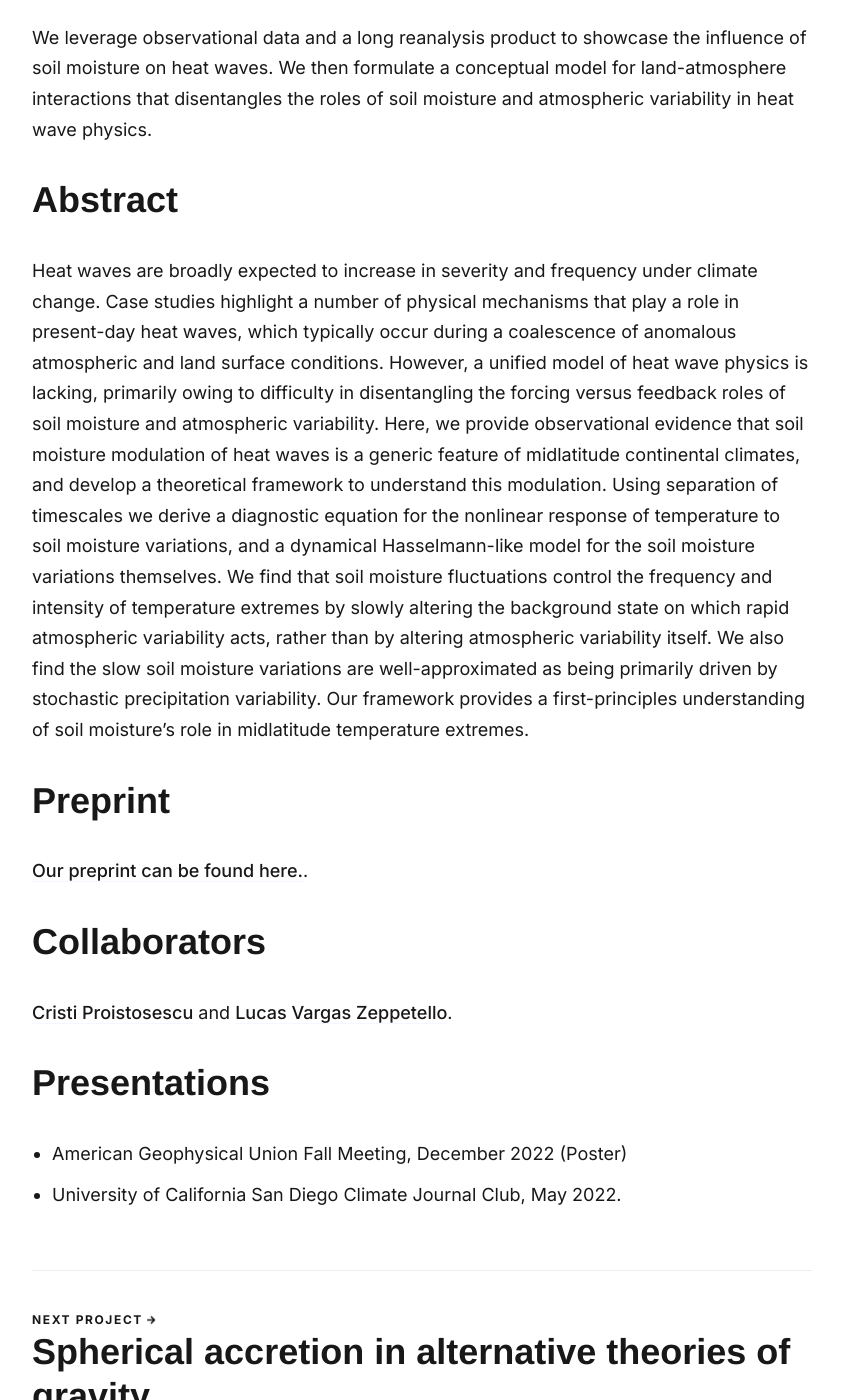
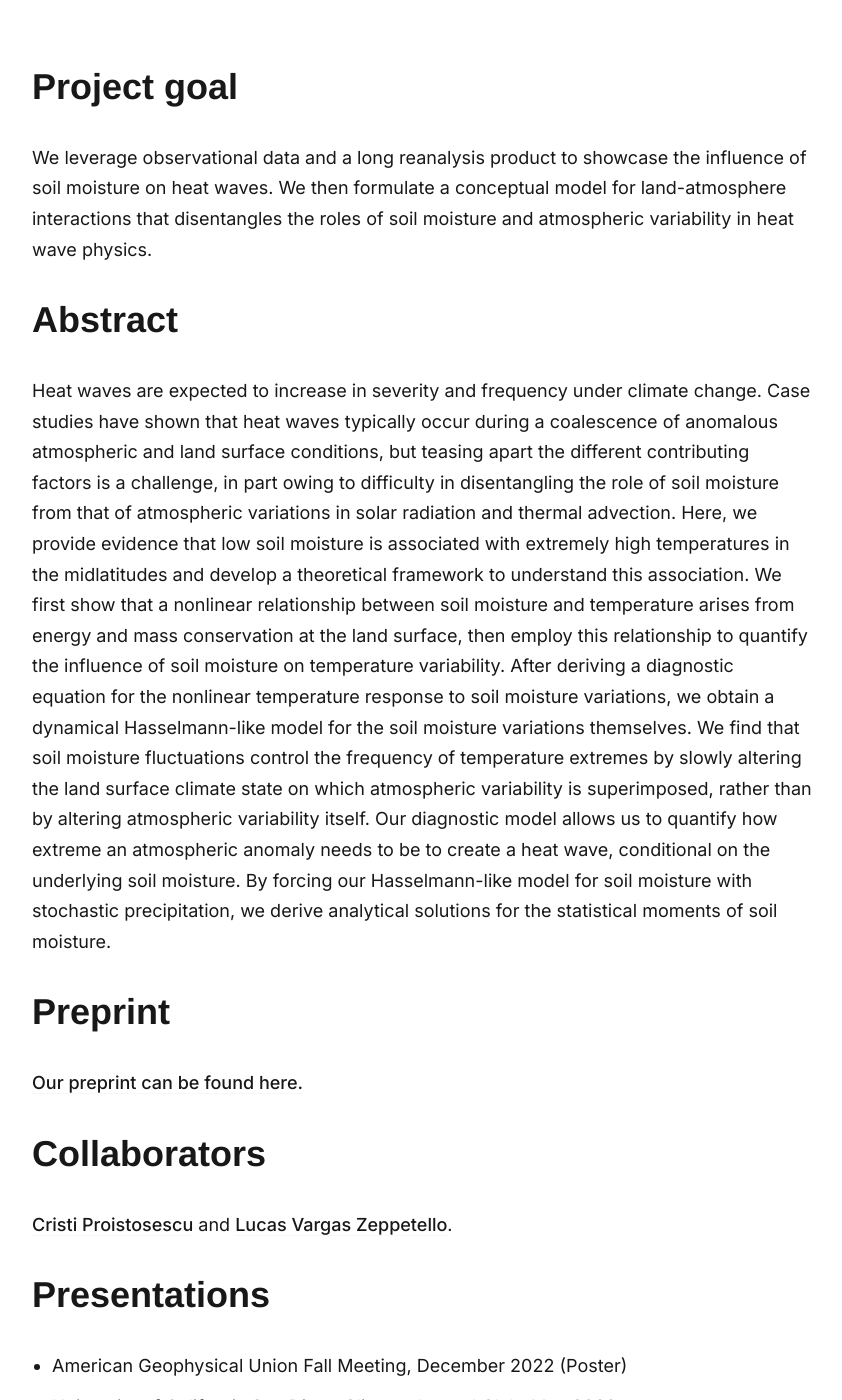
Before and after one commit to adam-bauer-34/adam-bauer-34.github.io, a Jekyll site: the page built from _projects/2022-12-19-heat-waves.md, in a window 1280 px wide and 1400 px high, scrolled down 1074 px. Shown: the whole window, without its empty margins (218-1060 px from the left). Built offline with Jekyll 4.4.1, drawn with Linux system fonts in a browser that asks for light colours; nearby versions of some CDN libraries; some web fonts are replaced; some of the changed text lies outside the part shown.

Commit message:
updated smacm page

```diff
--- a/_projects/2022-12-19-heat-waves.md
+++ b/_projects/2022-12-19-heat-waves.md
@@ -1,5 +1,5 @@
 ---
-title: Soil moisture modulation of midlatitude heat waves
+title: An Analytical Model for the Influence of Soil Moisture on Temperature Extremes in the Midlatitudes
 date: 2022-12-19 08:01:35 +0300
 subtitle: R&R at Journal of Climate
 image: '/images/project-images/10-11-2022-3ps.png'
@@ -9,10 +9,11 @@ image: '/images/project-images/10-11-2022-3ps.png'
 We leverage observational data and a long reanalysis product to showcase the influence of soil moisture on heat waves. We then formulate a conceptual model for land-atmosphere interactions that disentangles the roles of soil moisture and atmospheric variability in heat wave physics.
 
 # Abstract
-Heat waves are broadly expected to increase in severity and frequency under climate change. Case studies highlight a number of physical mechanisms that play a role in present-day heat waves, which typically occur during a coalescence of anomalous atmospheric and land surface conditions. However, a unified model of heat wave physics is lacking, primarily owing to difficulty in disentangling the forcing versus feedback roles of soil moisture and atmospheric variability. Here, we provide observational evidence that soil moisture modulation of heat waves is a generic feature of midlatitude continental climates, and develop a theoretical framework to understand this modulation. Using separation of timescales we derive a diagnostic equation for the nonlinear response of temperature to soil moisture variations, and a dynamical Hasselmann-like model for the soil moisture variations themselves. We find that soil moisture fluctuations control the frequency and intensity of temperature extremes by slowly altering the background state on which rapid atmospheric variability acts, rather than by altering atmospheric variability itself. We also find the slow soil moisture variations are well-approximated as being primarily driven by stochastic precipitation variability. Our framework provides a first-principles understanding of soil moisture’s role in midlatitude temperature extremes.
+Heat waves are expected to increase in severity and frequency under climate change. Case studies have shown that heat waves typically occur during a coalescence of anomalous atmospheric and land surface conditions, but teasing apart the different contributing factors is a challenge, in part owing to difficulty in disentangling the role of soil moisture from that of atmospheric variations in solar radiation and thermal advection. Here, we provide evidence that low soil moisture is associated with extremely high temperatures in the midlatitudes and develop a theoretical framework to understand this association. We first show that a nonlinear relationship between soil moisture and temperature arises from energy and mass conservation at the land surface, then employ this relationship to quantify the influence of soil moisture on temperature variability. After deriving a diagnostic equation for the nonlinear temperature response to soil moisture variations, we obtain a dynamical Hasselmann-like model for the soil moisture variations themselves. We find that soil moisture fluctuations control the frequency of temperature extremes by slowly altering the land surface climate state on which atmospheric variability is superimposed, rather than by altering atmospheric variability itself. Our diagnostic model allows us to quantify how extreme an atmospheric anomaly needs to be to create a heat wave, conditional on the underlying soil moisture.
+By forcing our Hasselmann-like model for soil moisture with stochastic precipitation, we derive analytical solutions for the statistical moments of soil moisture.
 
 # Preprint
-[Our preprint can be found here.](https://eartharxiv.org/repository/view/5009/).
+[Our preprint can be found here.](https://eartharxiv.org/repository/view/5009/)
 
 # Collaborators
 [Cristi Proistosescu](https://cdds-at-uiuc.github.io/team/cristi-proistosescu/) and [Lucas Vargas Zeppetello](https://vargaszeppetello.weebly.com/).
```
